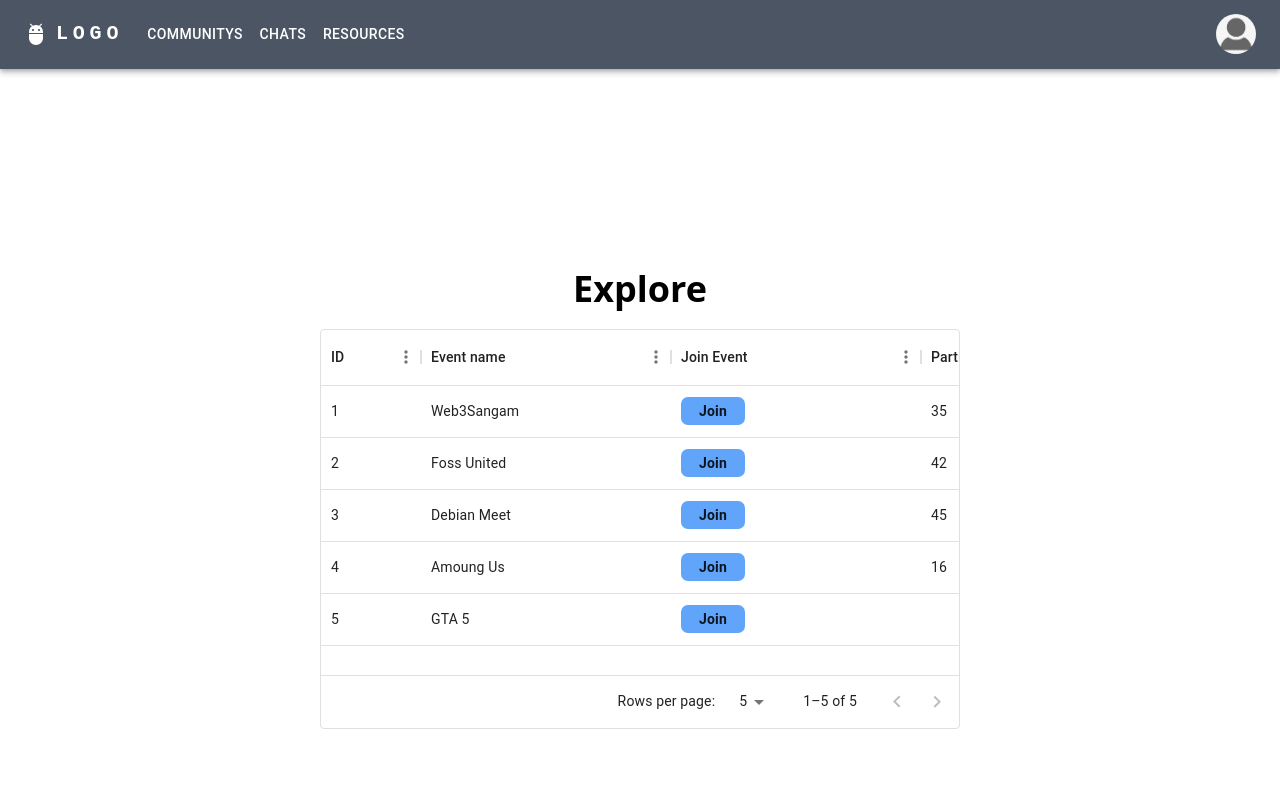
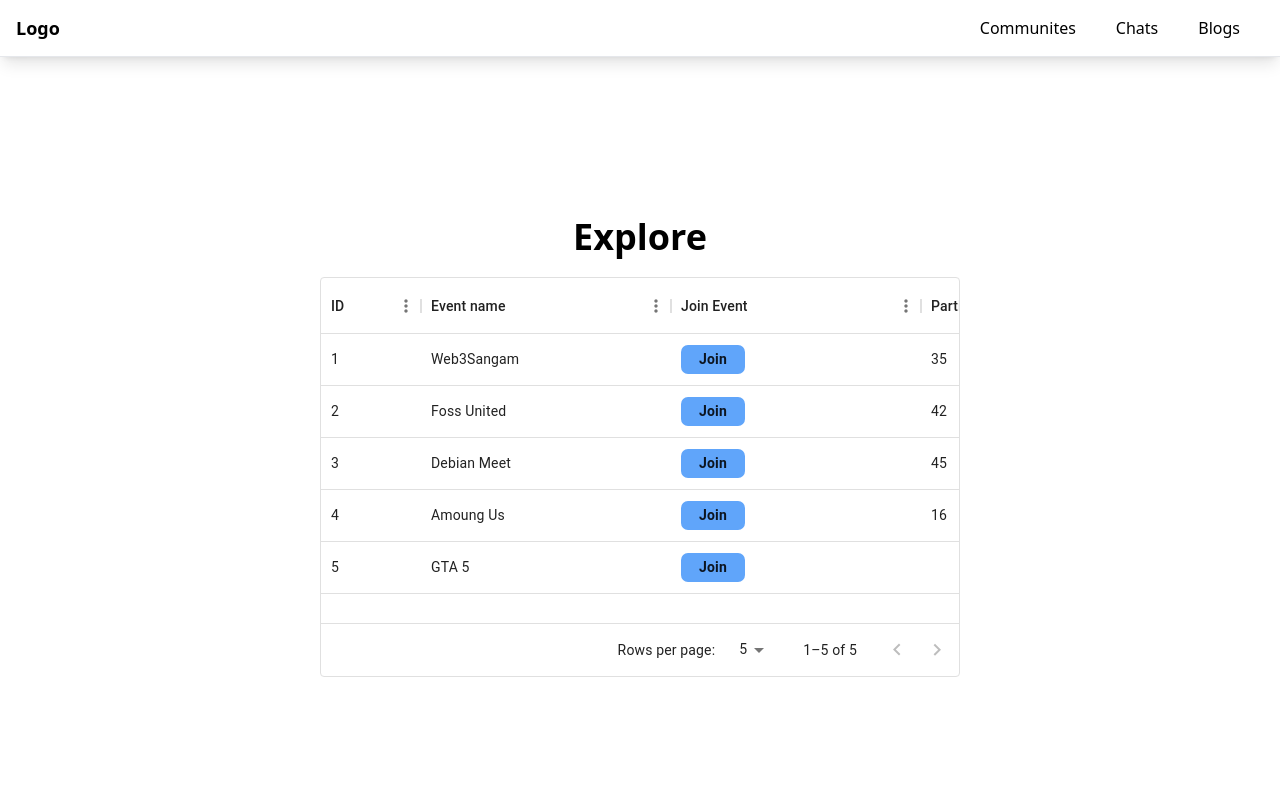
Before and after one commit to vishakh-abhayan/Pentagon, a React (Vite) app: page /community in a window 1280 px wide. Shown: the top 800 px of the page. Built offline with nearby package versions, Linux system fonts and the light colour scheme; what wagmi would draw is missing.

Commit message:
navbar isssue fixed

```diff
--- a/src/components/Navbar.tsx
+++ b/src/components/Navbar.tsx
@@ -1,167 +1,45 @@
-import * as React from "react";
-import AppBar from "@mui/material/AppBar";
-import Box from "@mui/material/Box";
-import Toolbar from "@mui/material/Toolbar";
-import IconButton from "@mui/material/IconButton";
-import Typography from "@mui/material/Typography";
-import Menu from "@mui/material/Menu";
-import MenuIcon from "@mui/icons-material/Menu";
-import Container from "@mui/material/Container";
-import Avatar from "@mui/material/Avatar";
-import Button from "@mui/material/Button";
-import Tooltip from "@mui/material/Tooltip";
-import MenuItem from "@mui/material/MenuItem";
-import AdbIcon from "@mui/icons-material/Adb";
-import avatar from "../assets/avatar.png";
+import { Link } from "react-router-dom";
+function Navbar() {
+  return (
+    <nav className="flex px-4 border-b md:shadow-lg items-center relative">
+      <div className="text-lg font-bold md:py-0 py-4">Logo</div>
+      <ul className="md:px-2 ml-auto md:flex md:space-x-2 absolute md:relative top-full left-0 right-0">
+        <li>
+          <Link
+            to="/community"
+            className="flex md:inline-flex p-4 items-center hover:bg-gray-50"
+          >
+            <span>Communites</span>
+          </Link>
+        </li>
+        <li>
+          <Link
+            to="/networks"
+            className="flex md:inline-flex p-4 items-center hover:bg-gray-50"
+          >
+            <span>Chats</span>
+          </Link>
+        </li>
 
-const pages = ["Communitys", "Chats", "Resources"];
-const settings = ["Profile", "Account", "Dashboard", "Logout"];
-
-function Navbar() {
-  const [anchorElNav, setAnchorElNav] = React.useState<null | HTMLElement>(
-    null
-  );
-  const [anchorElUser, setAnchorElUser] = React.useState<null | HTMLElement>(
-    null
-  );
-
-  const handleOpenNavMenu = (event: React.MouseEvent<HTMLElement>) => {
-    setAnchorElNav(event.currentTarget);
-  };
-  const handleOpenUserMenu = (event: React.MouseEvent<HTMLElement>) => {
-    setAnchorElUser(event.currentTarget);
-  };
-
-  const handleCloseNavMenu = () => {
-    setAnchorElNav(null);
-  };
-
-  const handleCloseUserMenu = () => {
-    setAnchorElUser(null);
-  };
-
-  return (
-    <AppBar position="static" className="mb-10 bg-red-600">
-      <Container className="bg-gray-600 " maxWidth="xl">
-        <Toolbar disableGutters>
-          <AdbIcon sx={{ display: { xs: "none", md: "flex" }, mr: 1 }} />
-          <Typography
-            variant="h6"
-            noWrap
-            component="a"
-            href="/"
-            sx={{
-              mr: 2,
-              display: { xs: "none", md: "flex" },
-              fontFamily: "monospace",
-              fontWeight: 700,
-              letterSpacing: ".3rem",
-              color: "inherit",
-              textDecoration: "none",
-            }}
+        <li>
+          <Link
+            to="/resources"
+            className="flex md:inline-flex p-4 items-center hover:bg-gray-50"
           >
-            LOGO
-          </Typography>
-
-          <Box sx={{ flexGrow: 1, display: { xs: "flex", md: "none" } }}>
-            <IconButton
-              size="large"
-              aria-label="account of current user"
-              aria-controls="menu-appbar"
-              aria-haspopup="true"
-              onClick={handleOpenNavMenu}
-              color="inherit"
-            >
-              <MenuIcon />
-            </IconButton>
-            <Menu
-              id="menu-appbar"
-              anchorEl={anchorElNav}
-              anchorOrigin={{
-                vertical: "bottom",
-                horizontal: "left",
-              }}
-              keepMounted
-              transformOrigin={{
-                vertical: "top",
-                horizontal: "left",
-              }}
-              open={Boolean(anchorElNav)}
-              onClose={handleCloseNavMenu}
-              sx={{
-                display: { xs: "block", md: "none" },
-              }}
-            >
-              {pages.map((page) => (
-                <MenuItem key={page} onClick={handleCloseNavMenu}>
-                  <Typography textAlign="center">{page}</Typography>
-                </MenuItem>
-              ))}
-            </Menu>
-          </Box>
-          <AdbIcon sx={{ display: { xs: "flex", md: "none" }, mr: 1 }} />
-          <Typography
-            variant="h5"
-            noWrap
-            component="a"
-            href="/"
-            sx={{
-              mr: 2,
-              display: { xs: "flex", md: "none" },
-              flexGrow: 1,
-              fontFamily: "monospace",
-              fontWeight: 700,
-              letterSpacing: ".3rem",
-              color: "inherit",
-              textDecoration: "none",
-            }}
-          >
-            LOGO
-          </Typography>
-          <Box sx={{ flexGrow: 1, display: { xs: "none", md: "flex" } }}>
-            {pages.map((page) => (
-              <Button
-                key={page}
-                onClick={handleCloseNavMenu}
-                sx={{ my: 2, color: "white", display: "block" }}
-              >
-                {page}
-              </Button>
-            ))}
-          </Box>
-
-          <Box sx={{ flexGrow: 0 }}>
-            <Tooltip title="Open settings">
-              <IconButton onClick={handleOpenUserMenu} sx={{ p: 0 }}>
-                <Avatar alt="Remy Sharp" src={avatar} />
-              </IconButton>
-            </Tooltip>
-            <Menu
-              sx={{ mt: "45px" }}
-              id="menu-appbar"
-              anchorEl={anchorElUser}
-              anchorOrigin={{
-                vertical: "top",
-                horizontal: "right",
-              }}
-              keepMounted
-              transformOrigin={{
-                vertical: "top",
-                horizontal: "right",
-              }}
-              open={Boolean(anchorElUser)}
-              onClose={handleCloseUserMenu}
-            >
-              {settings.map((setting) => (
-                <MenuItem key={setting} onClick={handleCloseUserMenu}>
-                  <Typography textAlign="center">{setting}</Typography>
-                </MenuItem>
-              ))}
-            </Menu>
-          </Box>
-        </Toolbar>
-      </Container>
-    </AppBar>
+            <span>Blogs</span>
+          </Link>
+        </li>
+      </ul>
+      <div className="ml-auto md:hidden text-gray-500 cursor-pointer">
+        <svg
+          xmlns="http://www.w3.org/2000/svg"
+          className="w-5 h-5 fill-current"
+          viewBox="0 0 24 24"
+        >
+          <path d="M24 20.188l-8.315-8.209 8.2-8.282-3.697-3.697-8.212 8.318-8.31-8.203-3.666 3.666 8.321 8.24-8.206 8.313 3.666 3.666 8.237-8.318 8.285 8.203z" />
+        </svg>
+      </div>
+    </nav>
   );
 }
 
```
Also changed, not shown: 1 other file (tests, documents, lock files or other folders).
